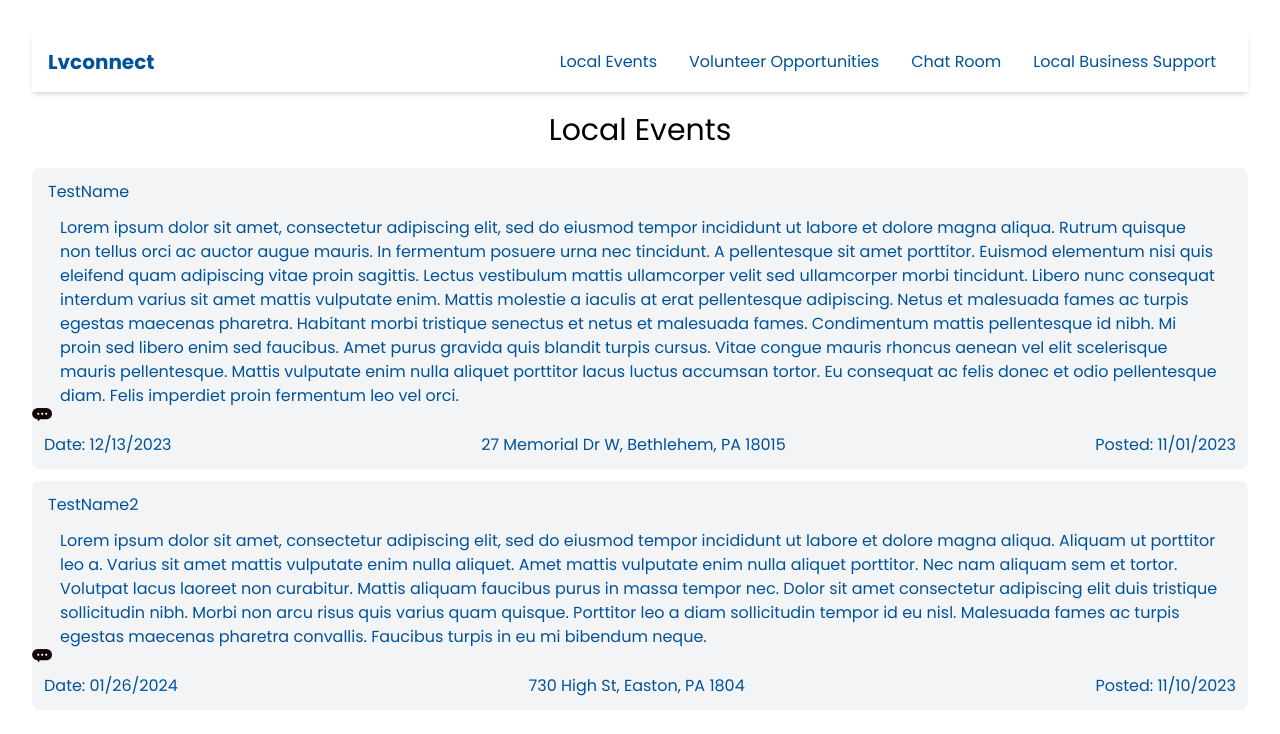
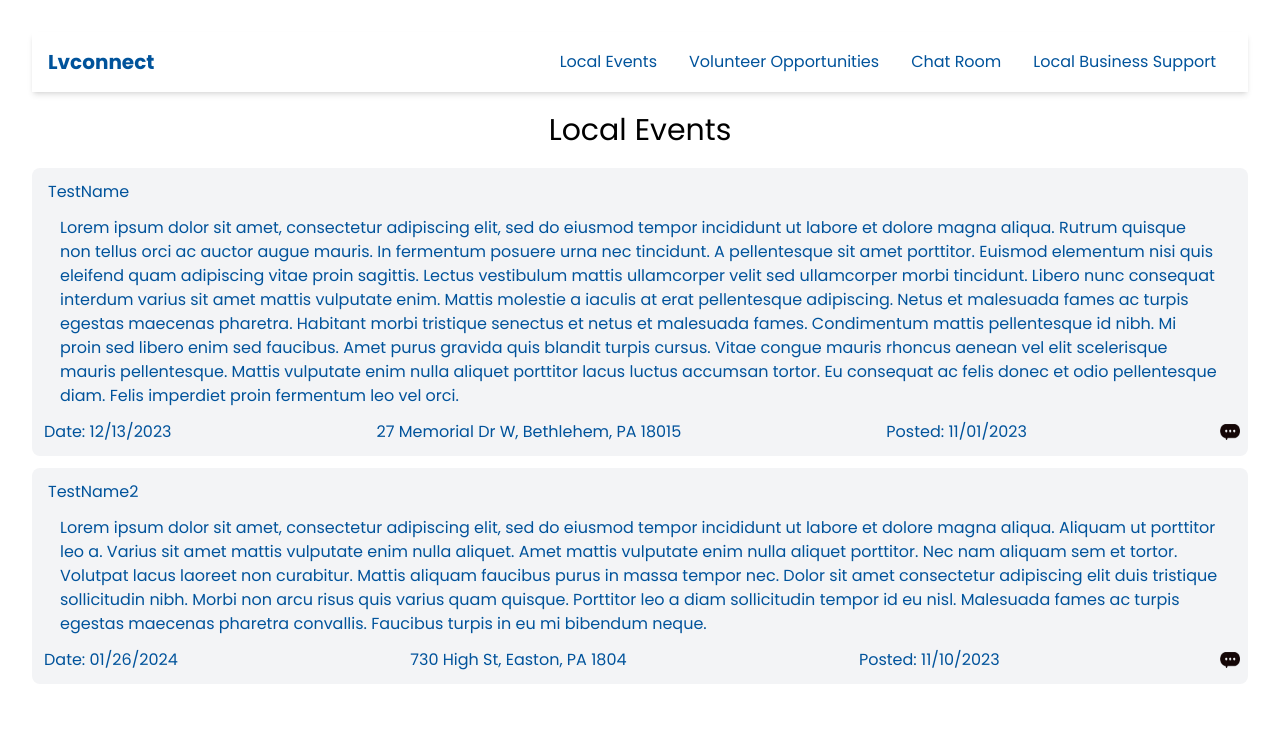
Before and after one commit to anvu21/lv-connect, a React (Vite) app in the folder frontend/webpage/: page /local in a window 1280 px wide. Shown: the top 734 px of the page. Built offline with nearby package versions, Linux system fonts and the light colour scheme; the HTML template or start-up script is replaced by a standard one.

Commit message:
style comment button

```diff
--- a/frontend/webpage/src/component/localeventPage/Event.jsx
+++ b/frontend/webpage/src/component/localeventPage/Event.jsx
@@ -16,11 +16,11 @@ const Event = (props) => {
     <div className="bg-gray-100 text-left rounded-lg my-3" style={{ color: '#00539b' }}>
         <p className='mx-4 py-3'>{props.name}</p>
         <p className='mx-7'>{props.description}</p>
-        <img src={Comments} onClick={toggleComments} className='w-5 cursor-pointer'/>
         <div className="flex justify-between">
             <p className='m-3'>Date: {props.date}</p>
             <p className='m-3'>{props.location}</p>
             <p className='m-3'>Posted: {props.posted}</p>
+            <img src={Comments} onClick={toggleComments} className='w-5 h-4 mr-2 cursor-pointer self-center'/>
         </div>
     </div>
     { showComments &&
```
